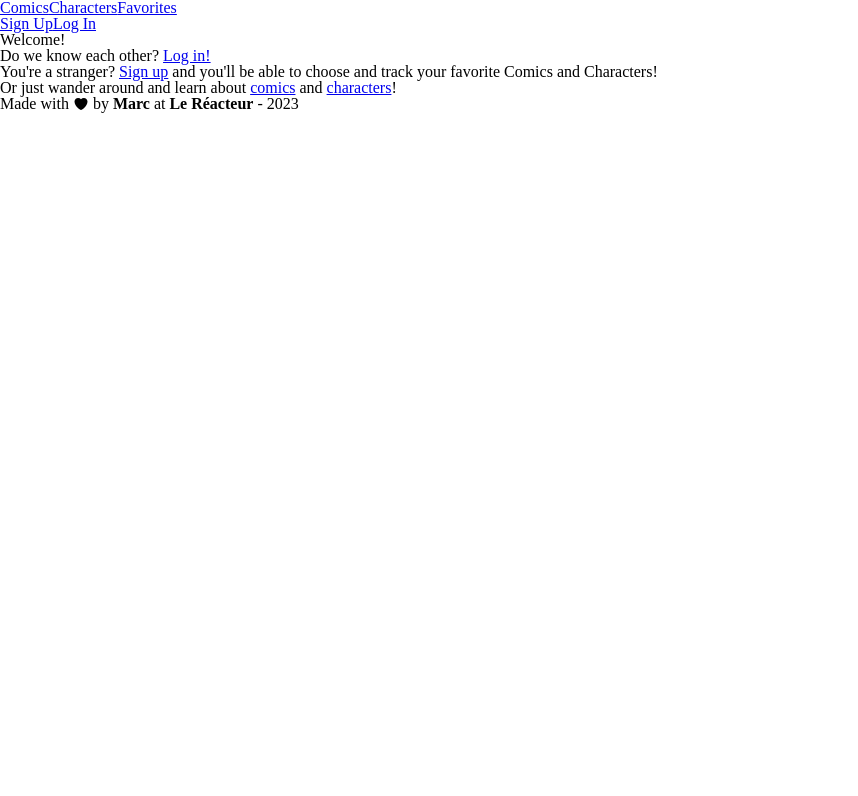
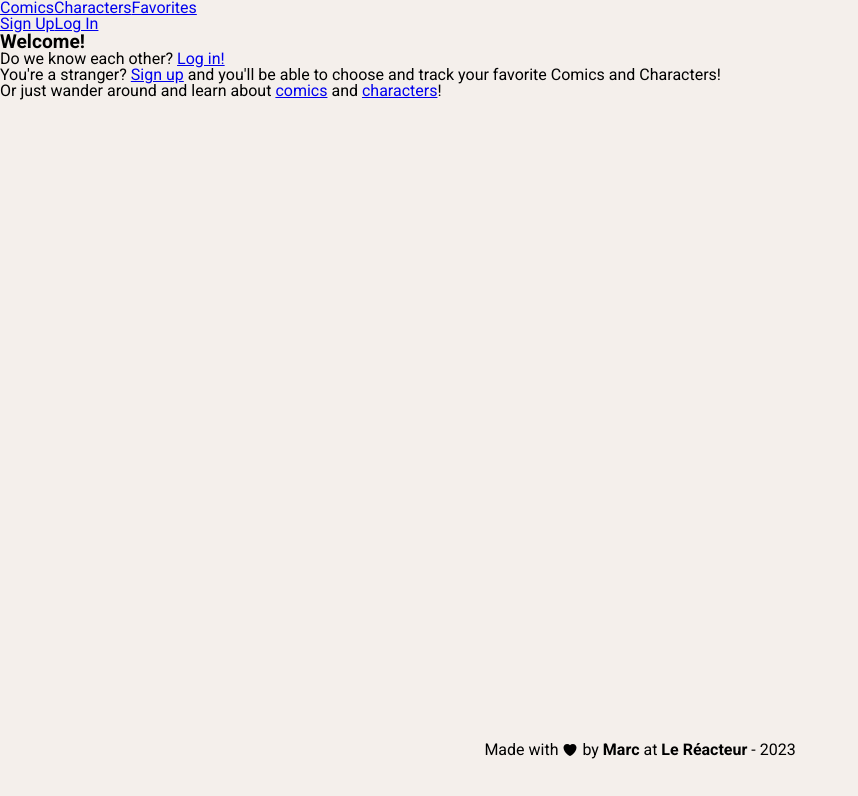
Before and after one commit to c-marc/marvel-frontend, a React (Vite) app: page / in a window 1280 px wide. Shown: the top 796 px of the page, without its empty margins (0-858 px from the left). Built offline with nearby package versions, Linux system fonts and the light colour scheme.

Commit message:
Add Card cpt

```diff
--- a/index.html
+++ b/index.html
@@ -5,6 +5,12 @@
     <link rel="icon" type="image/svg+xml" href="/vite.svg" />
     <meta name="viewport" content="width=device-width, initial-scale=1.0" />
     <title>Marvel - Marc</title>
+    <link rel="preconnect" href="https://fonts.googleapis.com" />
+    <link rel="preconnect" href="https://fonts.gstatic.com" crossorigin />
+    <link
+      href="https://fonts.googleapis.com/css2?family=Roboto:wght@400;700;900&display=swap"
+      rel="stylesheet"
+    />
   </head>
   <body>
     <div id="root"></div>
--- a/src/App.css
+++ b/src/App.css
@@ -2,6 +2,42 @@
 ::before,
 ::after {
   box-sizing: border-box;
+}
+
+:root {
+  --color-beige-light: #f4efeb;
+  --color-beige-dark: #b5b0ac;
+  --color-red: #c31c2d;
+  --max-width: 1000px;
+}
+
+body {
+  font-family: "Roboto", sans-serif;
+  min-height: 100svh;
+  background-color: var(--color-beige-light);
+}
+
+h1 {
+  font-weight: bold;
+  font-size: 1.2rem;
+}
+
+h2 {
+  font-weight: bold;
+}
+
+h3 {
+  font-weight: bold;
+}
+
+button,
+a {
+  cursor: pointer;
+}
+
+.container {
+  max-width: min(var(--max-width), 97svw);
+  margin: 0 auto;
 }
 
 .icon {
@@ -16,3 +52,73 @@
 .bold {
   font-weight: bold;
 }
+
+.weight-black {
+  font-weight: 900;
+}
+
+.isHidden {
+  visibility: hidden;
+}
+
+/* -- CARD -- */
+.card {
+  background-color: white;
+  position: relative;
+  display: flex;
+  gap: 10px;
+  width: 400px;
+  height: 150px;
+  border-radius: 5px;
+  padding: 10px;
+}
+
+.card img {
+  border-radius: 5px;
+  object-fit: cover;
+}
+
+.card p {
+  margin-top: 1em;
+  font-size: 0.9rem;
+  overflow: hidden;
+}
+
+.favorite-form {
+  --size: 30px;
+  position: absolute;
+  top: 0;
+  right: 0;
+  translate: 50% -50%;
+}
+
+.favorite-form button {
+  width: var(--size);
+  height: var(--size);
+  border-radius: 50%;
+  border: 4px solid var(--color-beige-light);
+  background-color: white;
+  display: flex;
+  justify-content: center;
+  align-items: center;
+  transition: border-color ease-in-out 0.2s;
+}
+
+.favorite-form button:hover {
+  border-color: var(--color-beige-dark);
+}
+
+/* -- FOOTER -- */
+footer {
+  position: absolute;
+  bottom: 0;
+  height: 100px;
+  width: 100%;
+  display: flex;
+  justify-content: center;
+  align-items: center;
+}
+
+footer .icon {
+  vertical-align: bottom;
+}
--- /dev/null
+++ b/src/components/card.jsx
@@ -0,0 +1,31 @@
+import { getImgUrl } from "../utils/images";
+import Favorite from "./favorite";
+
+const Card = ({ collection, item }) => {
+  const { thumbnail, title, name, description } = item;
+  // Comic or character ?
+  const header = collection === "comics" ? title : name;
+
+  const imgUrl = getImgUrl(thumbnail, {
+    format: "portrait",
+    format: "standard",
+
+    size: "medium",
+  });
+
+  return (
+    <div className="card">
+      <img src={imgUrl} alt={header} />
+
+      <div className="card-text">
+        <h3>
+          {header}
+          <Favorite collection={collection} item={item} />
+        </h3>
+        <p>{description}</p>
+      </div>
+    </div>
+  );
+};
+
+export default Card;
--- a/src/components/favorite.jsx
+++ b/src/components/favorite.jsx
@@ -19,7 +19,7 @@ const Favorite = ({ collection, item }) => {
   }
 
   return (
-    <fetcher.Form method="post">
+    <fetcher.Form method="post" className="favorite-form">
       <button
         name="favorite"
         value={favorite ? "false" : "true"}
--- a/src/components/page.jsx
+++ b/src/components/page.jsx
@@ -1,9 +1,12 @@
 import { useSubmit } from "react-router-dom";
 import { getPage, getPageMax, getSkip } from "../utils/url";
+
+import { ChevronLeftIcon, ChevronRightIcon } from "@heroicons/react/24/solid";
 
 const Page = ({ count, params }) => {
   const submit = useSubmit();
 
+  // try to useLoaderData for that pattern
   const { skip, limit, title, name } = params;
   const page = getPage(skip, limit);
   const pageMax = getPageMax(count, limit);
@@ -11,7 +14,7 @@ const Page = ({ count, params }) => {
   const handlePageChange = (newPage) => {
     const newSkip = getSkip(newPage, limit);
 
-    // Submit to current route
+    // Submit to current route (as GET)
     let formData = new FormData();
     formData.append("skip", newSkip);
     formData.append("limit", limit);
@@ -20,21 +23,40 @@ const Page = ({ count, params }) => {
     submit(formData);
   };
 
+  // shorteners
+  // out of bounds values shouldnt happen but let's be safe
+  const isPageOne = page <= 1;
+  const isPageMax = page >= pageMax;
+
   return (
     <div className="page">
-      {page > 1 && (
-        <>
-          <button onClick={() => handlePageChange(1)}>1</button>
-          <button onClick={() => handlePageChange(page - 1)}>prev</button>
-        </>
-      )}
+      <div className={isPageOne ? "isHidden" : ""}>
+        <button disabled={isPageOne} onClick={() => handlePageChange(1)}>
+          1
+        </button>
+        <button
+          disabled={isPageOne}
+          onClick={() => handlePageChange(page - 1)}
+          aria-label="previous page"
+        >
+          <ChevronLeftIcon className="icon" />
+        </button>
+      </div>
+
       {page}
-      {page < pageMax && (
-        <>
-          <button onClick={() => handlePageChange(page + 1)}>next</button>
-          <button onClick={() => handlePageChange(pageMax)}>{pageMax}</button>
-        </>
-      )}
+
+      <div className={isPageMax ? "isHidden" : ""}>
+        <button
+          disabled={isPageMax}
+          onClick={() => handlePageChange(page + 1)}
+          aria-label="next-page"
+        >
+          <ChevronRightIcon className="icon" />
+        </button>
+        <button disabled={isPageMax} onClick={() => handlePageChange(pageMax)}>
+          {pageMax}
+        </button>
+      </div>
     </div>
   );
 };
--- a/src/routes/comic.jsx
+++ b/src/routes/comic.jsx
@@ -2,6 +2,7 @@ import { useLoaderData } from "react-router-dom";
 import { getComic } from "../services/data";
 import Favorite from "../components/favorite";
 import { updateFavorite } from "../services/favorite";
+import Card from "../components/card";
 
 export const loader =
   (token) =>
@@ -33,8 +34,9 @@ export default function Comic() {
 
         <Favorite collection="comics" item={comic} />
       </h1>
-
       <div>{comic.description}</div>
+      Test:
+      <Card collection="comics" item={comic}></Card>
     </div>
   );
 }
--- a/src/routes/root.jsx
+++ b/src/routes/root.jsx
@@ -5,13 +5,15 @@ import Footer from "../components/footer";
 
 const Root = () => {
   return (
-    <>
+    <div id="root-component">
       <Header />
 
-      <Outlet />
+      <main>
+        <Outlet />
+      </main>
 
       <Footer author="Marc" location="Le Réacteur" year="2023" />
-    </>
+    </div>
   );
 };
 
```
Also changed, not shown: src/components/loading.jsx (added, +9 -0 lines), src/assets/Logo-Marvel-BW.png (added).
